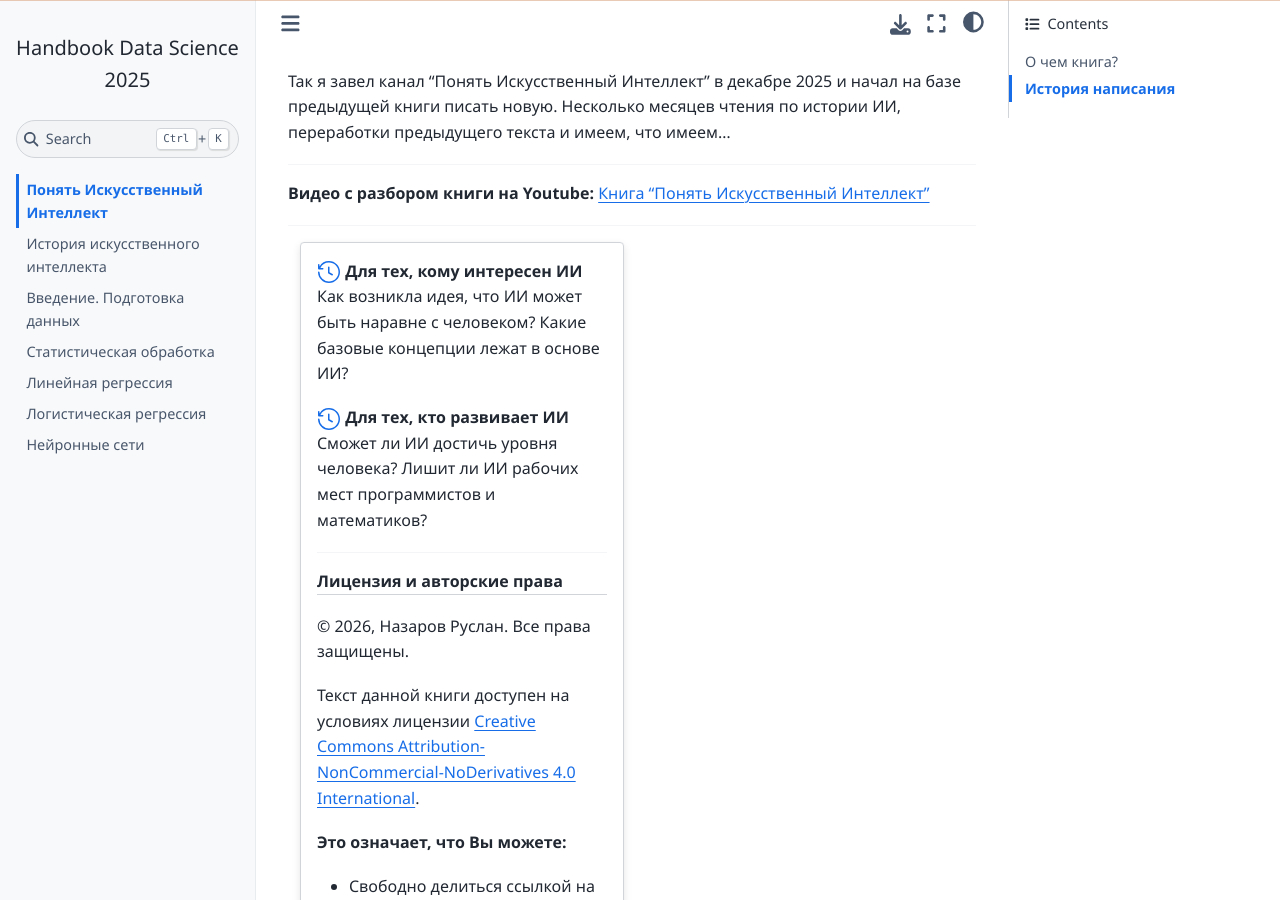
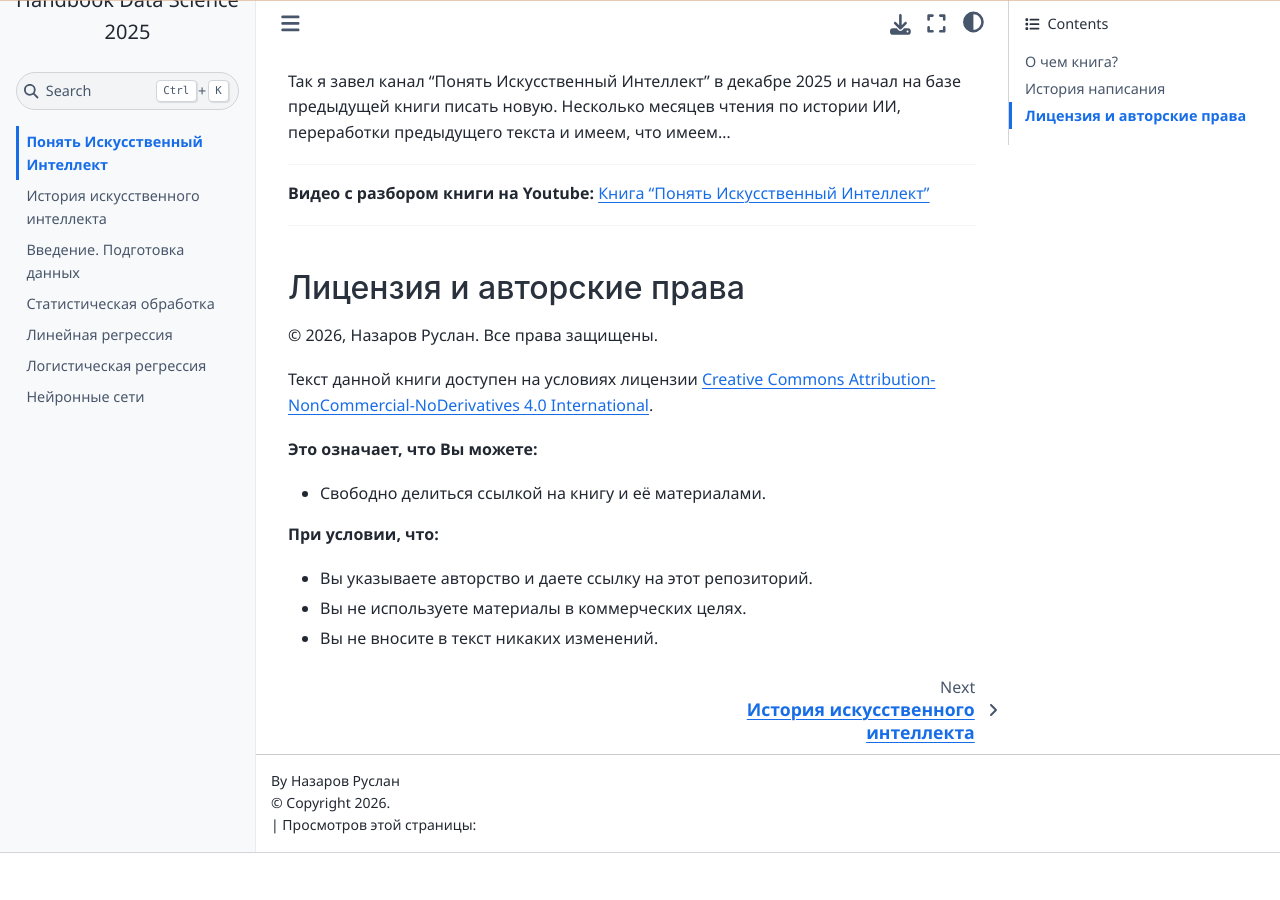
Before and after one commit to Ruslan-Nazarov/handbook_ai, a Jupyter Book: the page built from index.md, in a window 1280 px wide and 900 px high, scrolled down 1254 px. Built offline with Jupyter Book 1.0.4 settings and Sphinx 7.4.7 and the Sphinx Book theme 1.1.4, drawn with Linux system fonts in a browser that asks for light colours; pages that are not in the unit, such as notebooks, are missing from menus; comment, search, counter and statistics services are not loaded; after the commit the page ends 2107 px from its top, so only the background shows below that.

Commit message:
Update index.md

````diff
--- a/index.md
+++ b/index.md
@@ -40,18 +40,6 @@
 
 ---
 
-```{grid} 2
-:gutter: 3
-
-```{grid-item-card}
-{octicon}`history;1.5em;sd-text-primary` **Для тех, кому интересен ИИ**
-Как возникла идея, что ИИ может быть наравне с человеком? Какие базовые концепции лежат в основе ИИ?
-
-{octicon}`history;1.5em;sd-text-primary` **Для тех, кто развивает ИИ**
-Сможет ли ИИ достичь уровня человека? Лишит ли ИИ рабочих мест программистов и математиков?
-
----
-
 ## Лицензия и авторские права
 
 © 2026, Назаров Руслан. Все права защищены.
````
